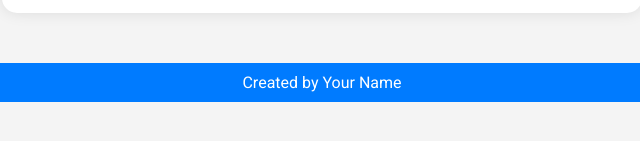
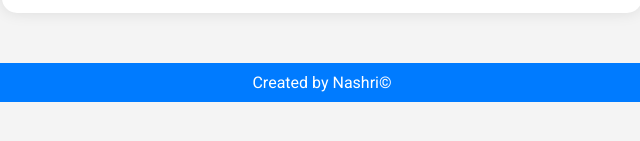
Before and after one commit to Nashrune/Wan-Tu-Som, a plain HTML site: page index.html in a window 1280 px wide. Shown: the part 575-716 px from the top of the page, 318-958 px from the left. Drawn offline with Linux system fonts and the light colour scheme.

Commit message:
Update index.html

```diff
--- a/index.html
+++ b/index.html
@@ -35,7 +35,7 @@
     </div>
 
     <footer>
-        <p>Created by Your Name</p>
+        <p>Created by Nashri©</p>
     </footer>
 
     <!-- Audio Elements -->
```
